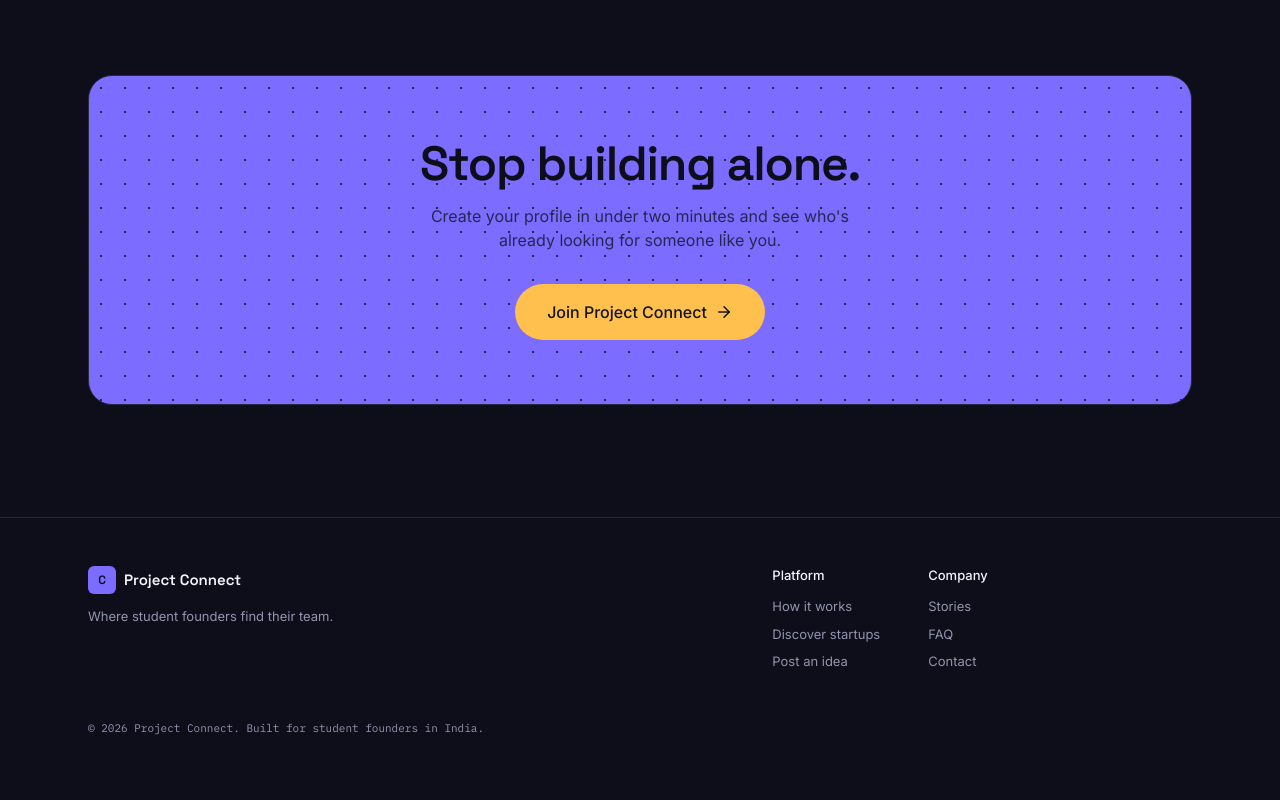
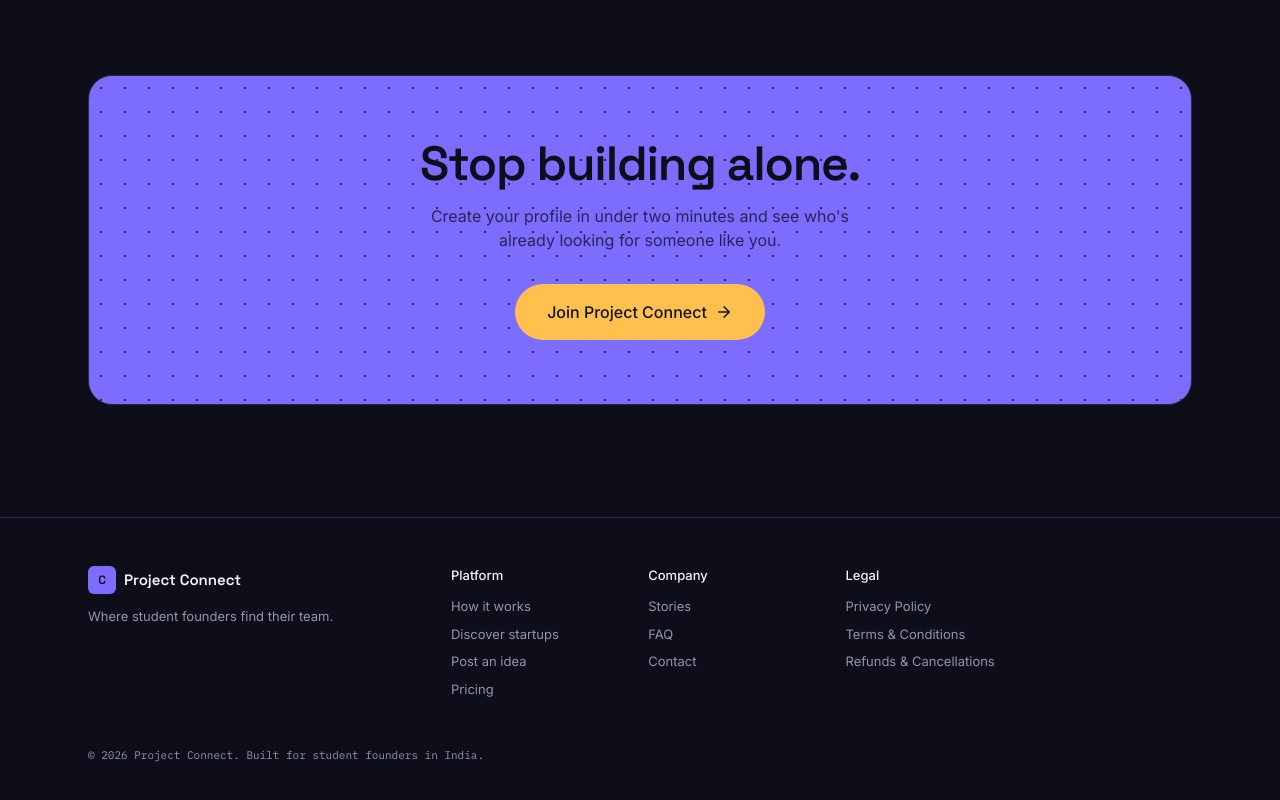
Before and after one commit to Darkcrisx7/project-connect, a Next.js app: page / in a window 1280 px wide. Shown: the part 3512-4312 px from the top of the page. Built offline with nearby package versions, Linux system fonts and the light colour scheme.

Commit message:
Update cta-footer.tsx

```diff
--- a/components/landing/cta-footer.tsx
+++ b/components/landing/cta-footer.tsx
@@ -1,7 +1,6 @@
 import { brand } from "@/config/brand";
 import { Button } from "@/components/ui/button";
 import { ArrowRight } from "lucide-react";
-
 export function FinalCTA() {
   return (
     <section className="mx-auto max-w-6xl px-4 py-20 sm:px-6 sm:py-28">
@@ -22,7 +21,6 @@ export function FinalCTA() {
     </section>
   );
 }
-
 export function Footer() {
   return (
     <footer className="border-t border-border pb-24 pt-12 md:pb-12">
@@ -41,14 +39,14 @@ export function Footer() {
               {brand.tagline}.
             </p>
           </div>
-
-          <div className="grid grid-cols-2 gap-x-12 gap-y-8 text-[13px] sm:grid-cols-3">
+          <div className="grid grid-cols-2 gap-x-12 gap-y-8 text-[13px] sm:grid-cols-4">
             <div>
               <p className="font-medium text-ink">Platform</p>
               <ul className="mt-3 space-y-2 text-ink-muted">
                 <li><a href="#how-it-works" className="hover:text-ink">How it works</a></li>
                 <li><a href="#startups" className="hover:text-ink">Discover startups</a></li>
                 <li><a href="/signup" className="hover:text-ink">Post an idea</a></li>
+                <li><a href="/pricing" className="hover:text-ink">Pricing</a></li>
               </ul>
             </div>
             <div>
@@ -56,12 +54,19 @@ export function Footer() {
               <ul className="mt-3 space-y-2 text-ink-muted">
                 <li><a href="#stories" className="hover:text-ink">Stories</a></li>
                 <li><a href="#faq" className="hover:text-ink">FAQ</a></li>
-                <li><a href={`mailto:${brand.contact.email}`} className="hover:text-ink">Contact</a></li>
+                <li><a href="/contact" className="hover:text-ink">Contact</a></li>
+              </ul>
+            </div>
+            <div>
+              <p className="font-medium text-ink">Legal</p>
+              <ul className="mt-3 space-y-2 text-ink-muted">
+                <li><a href="/privacy-policy" className="hover:text-ink">Privacy Policy</a></li>
+                <li><a href="/terms" className="hover:text-ink">Terms &amp; Conditions</a></li>
+                <li><a href="/refund-policy" className="hover:text-ink">Refunds &amp; Cancellations</a></li>
               </ul>
             </div>
           </div>
         </div>
-
         <p className="mt-12 font-mono text-[11px] text-ink-muted">
           © {new Date().getFullYear()} {brand.name}. Built for student founders in India.
         </p>
```
